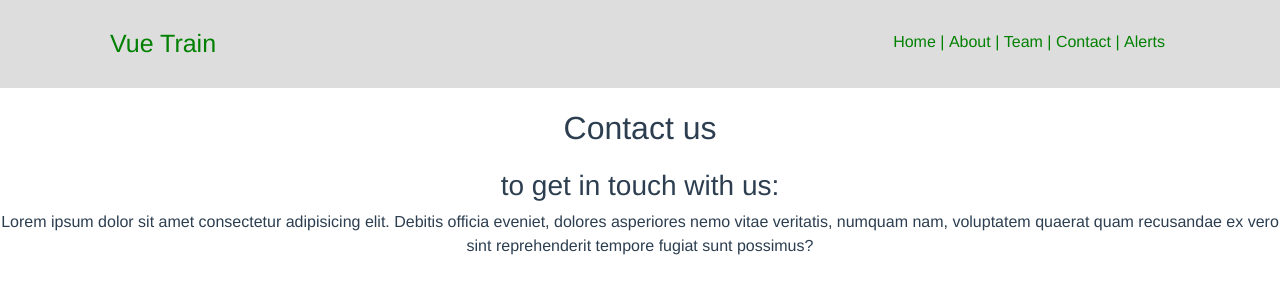
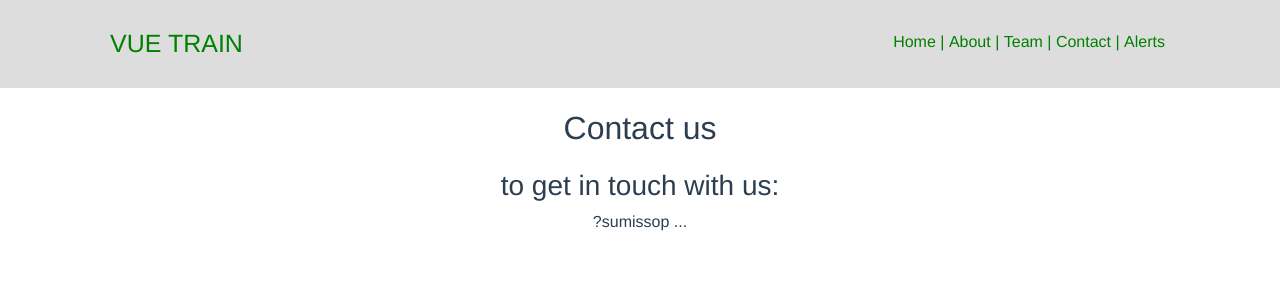
Before and after one commit to Si-HaMaDa/vue-train-cli, a Vue app: page /contact in a window 1280 px wide. Shown: the top 300 px of the page. Built offline with nearby package versions, Linux system fonts and the light colour scheme.

Commit message:
Add Filters

```diff
--- a/src/components/MyHeader.vue
+++ b/src/components/MyHeader.vue
@@ -1,7 +1,7 @@
 <template>
   <div id="header">
     <div class="container">
-      <div class="logo">Vue Train</div>
+      <div class="logo">{{ `Vue Train` | upper }}</div>
       <ul id="nav" class="float-right">
         <router-link tag="li" to="/" exact>Home</router-link>
         |
--- /dev/null
+++ b/src/filters.js
@@ -0,0 +1,13 @@
+import Vue from "vue";
+
+Vue.filter("upper", function (v) {
+  return v.toUpperCase();
+});
+
+Vue.filter("reverse", function (v) {
+  return v.split("").reverse().join("");
+});
+
+Vue.filter("capitalize", function (v) {
+  return v.slice(0, 1).toUpperCase() + v.slice(1);
+});
--- a/src/main.js
+++ b/src/main.js
@@ -8,6 +8,8 @@ import "bootstrap/dist/css/bootstrap.css";
 import "bootstrap-vue/dist/bootstrap-vue.css";
 import "@/scss/main.scss";
 import "normalize.css";
+
+import "./filters";
 
 // Make BootstrapVue available throughout your project
 Vue.use(BootstrapVue);
--- a/src/views/Contact.vue
+++ b/src/views/Contact.vue
@@ -3,10 +3,25 @@
     <h1>Contact us</h1>
     <h3>to get in touch with us:</h3>
     <p>
-      Lorem ipsum dolor sit amet consectetur adipisicing elit. Debitis officia
+      {{
+        `Lorem ipsum dolor sit amet consectetur adipisicing elit. Debitis officia
       eveniet, dolores asperiores nemo vitae veritatis, numquam nam, voluptatem
       quaerat quam recusandae ex vero sint reprehenderit tempore fugiat sunt
-      possimus?
+      possimus?`
+          | reverse
+          | short(10)
+      }}
     </p>
   </div>
 </template>
+
+<script>
+export default {
+  name: "contact",
+  filters: {
+    short: function (v, len) {
+      return v.slice(0, len) + " ...";
+    },
+  },
+};
+</script>
--- a/src/views/Team.vue
+++ b/src/views/Team.vue
@@ -2,7 +2,7 @@
   <div class="team">
     <h1>{{ teamName }}</h1>
     <ul>
-      <li v-for="member in members" :key="member">{{ member }}</li>
+      <li v-for="member in members" :key="member">{{ member | capitalize }}</li>
     </ul>
   </div>
 </template>
@@ -13,7 +13,7 @@ export default {
   data: function () {
     return {
       teamName: "Tech Team",
-      members: ["mohamed", "Ahmed", "Mahmoud"],
+      members: ["mohamed", "ahmed", "Mahmoud"],
     };
   },
 };
```
